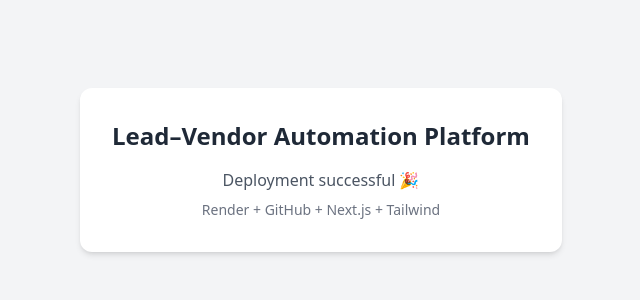
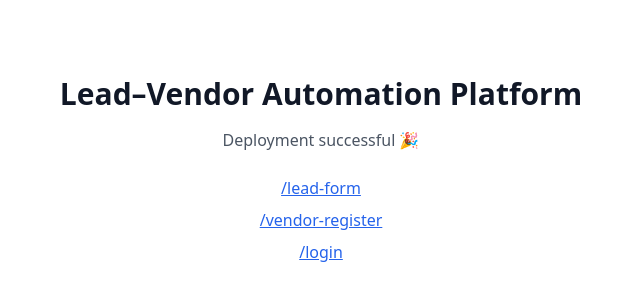
Before and after one commit to rahulnikamcyber/Reynexuss_Solar, a Next.js app: page / in a window 1280 px wide. Shown: the part 230-530 px from the top of the page, without its empty margins (319-959 px from the left). Built offline with nearby package versions, Linux system fonts and the light colour scheme.

Commit message:
Add home page

```diff
--- a/app/page.js
+++ b/app/page.js
@@ -1,19 +1,27 @@
-export default function Home() {
+export default function HomePage() {
   return (
-    <main className="min-h-screen flex items-center justify-center bg-gray-100">
-      <div className="bg-white p-8 rounded-xl shadow-md text-center">
-        <h1 className="text-2xl font-bold text-gray-800">
+    <main className="min-h-screen flex items-center justify-center bg-white p-6">
+      <div className="max-w-xl text-center">
+        <h1 className="text-3xl font-bold mb-4">
           Lead–Vendor Automation Platform
         </h1>
 
-        <p className="mt-4 text-gray-600">
+        <p className="text-gray-600 mb-6">
           Deployment successful 🎉
         </p>
 
-        <p className="mt-2 text-sm text-gray-500">
-          Render + GitHub + Next.js + Tailwind
-        </p>
+        <ul className="space-y-2 text-blue-600 underline">
+          <li>
+            <a href="/lead-form">/lead-form</a>
+          </li>
+          <li>
+            <a href="/vendor-register">/vendor-register</a>
+          </li>
+          <li>
+            <a href="/login">/login</a>
+          </li>
+        </ul>
       </div>
     </main>
   );
-    }
+}
```
